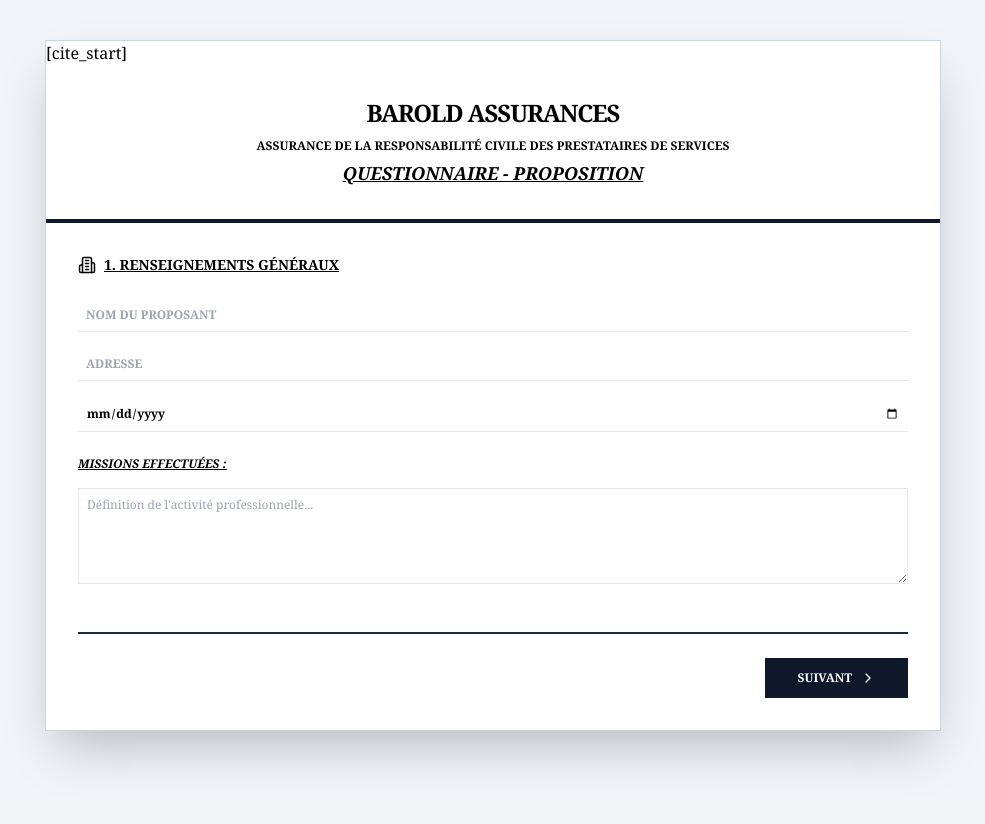
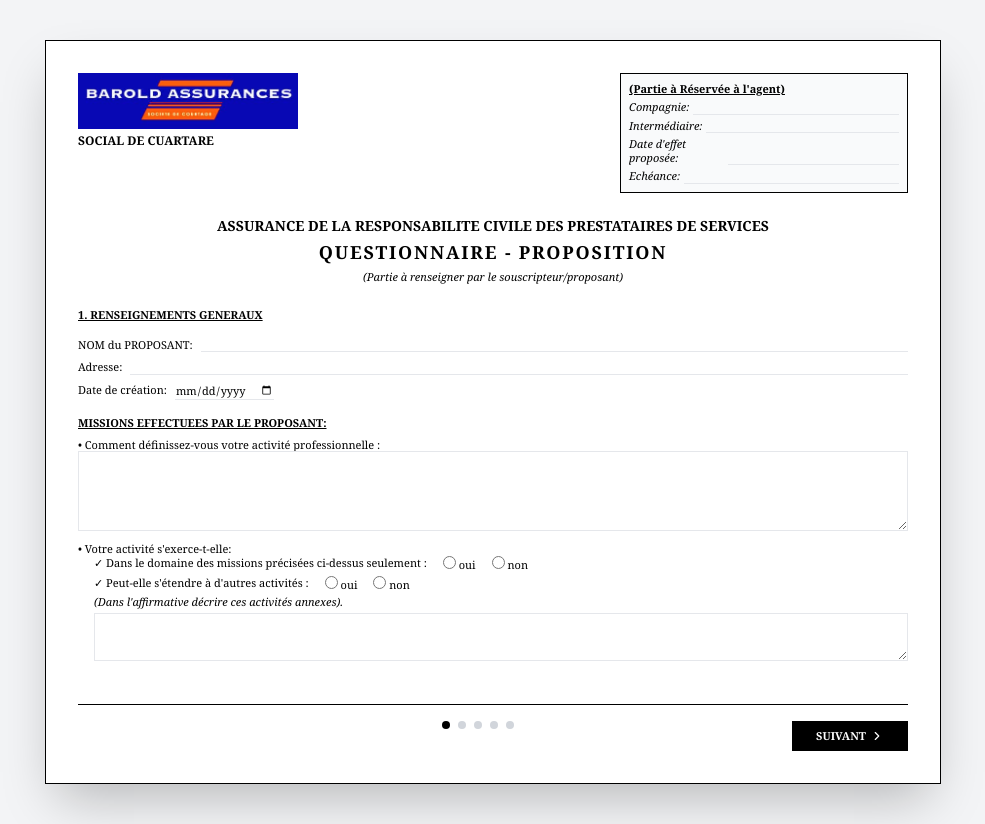
Before and after one commit to yarmotekguardcloud/barold-web, a React (Vite) app: page / in a window 1280 px wide. Shown: the whole page, without its empty margins (147-1132 px from the left). Before the commit the page ends 800 px from the top, so only its background shows below. Built offline with nearby package versions, Linux system fonts and the light colour scheme.

Commit message:
Version finale avec logo et transcription 3 pages PDF

```diff
--- a/src/barold-formulaire.jsx
+++ b/src/barold-formulaire.jsx
@@ -1,6 +1,6 @@
 import React, { useState, useRef, useEffect } from 'react';
 import emailjs from '@emailjs/browser';
-import { ChevronRight, ChevronLeft, CheckCircle, Building2, Briefcase, Users, Shield, PenTool } from 'lucide-react';
+import { ChevronRight, ChevronLeft, CheckCircle } from 'lucide-react';
 
 export default function BaroldFormulaire() {
   const [currentSection, setCurrentSection] = useState(0);
@@ -9,30 +9,28 @@ export default function BaroldFormulaire() {
   const canvasRef = useRef(null);
   const isDrawing = useRef(false);
 
-  // État contenant TOUS les champs du formulaire PDF original (Pages 1, 2 et 3)
   const [formData, setFormData] = useState({
-    // PAGE 1
+    compagnie: '', intermediaire: '', dateEffet: '', echeance: '',
     nomProposant: '', adresse: '', dateCreation: '',
-    commentDefinissezVousActivite: '', domaineExclusif: 'Non', sEtendreAutres: 'Non',
-    descriptionAutres: '',
-    // PAGE 2
+    activiteProfessionnelle: '', missionExclusive: '', sEtendreAutres: '', activitesAnnexes: '',
     materielsUtilises: '', natureBiensConfies: '', mesuresSecurite: '',
-    intervientValeurs: 'Non', commentIntervientValeurs: '',
-    appelSousTraitants: 'Non', typesTravauxSousTraites: '', partCASousTraite: '', exigeAssuranceSousTraitant: 'Non',
-    nombreEmployes: '', caAnnuel: '', masseSalariale: '',
-    principauxClients: '',
-    // PAGE 3
-    dejaAssure: 'Non', numPolice: '', societePrecedente: '', motifFin: '',
-    dommages3Ans: 'Non', faitsSusceptibles: 'Non'
+    intervientValeurs: '', maniereIntervention: '',
+    appelSousTraitance: '', typesTravauxSousTraites: '', partCASousTraite: '', exigeAssuranceST: '',
+    occupeMoins2: false, occupe3a5: false, occupePlus5: false,
+    nombrePersonnes: '', caHT: '', masseSalariale: '', principauxClients: '',
+    dejaAssureRC: '', numPolice: '', societeAssurance: '', motifDateFin: '',
+    dommages3Ans: '', faitsSusceptibles: '',
+    concerneProduits: false, concerneTravaux: false, concerneApresAchevement: false, concerneAutre: false,
+    dateSinistre: '', natureSinistre: '', montantSinistre: ''
   });
 
   const handleInputChange = (e) => {
-    const { name, value } = e.target;
-    setFormData(prev => ({ ...prev, [name]: value }));
+    const { name, value, type, checked } = e.target;
+    setFormData(prev => ({ ...prev, [name]: type === 'checkbox' ? checked : value }));
   };
 
   const handleSubmit = async () => {
-    if (!formData.nomProposant) return alert("Veuillez entrer le nom du proposant.");
+    if (!formData.nomProposant) return alert("Le NOM du PROPOSANT est obligatoire.");
     setIsSubmitting(true);
     const signatureBase64 = canvasRef.current ? canvasRef.current.toDataURL("image/png") : "";
 
@@ -46,13 +44,12 @@ export default function BaroldFormulaire() {
       await emailjs.send('service_3nzz4gj', 'template_2pnk0gg', templateParams, 'diETOYFuHDO5ykoIM');
       setIsDone(true);
     } catch (error) {
-      alert("Erreur lors de l'envoi. Vérifiez votre connexion.");
+      alert("Erreur lors de l'envoi.");
     } finally {
       setIsSubmitting(false);
     }
   };
 
-  // Logique de signature
   useEffect(() => {
     const canvas = canvasRef.current;
     if (!canvas || currentSection !== 4) return;
@@ -82,128 +79,206 @@ export default function BaroldFormulaire() {
     canvas.addEventListener('touchend', stopDrawing);
   }, [currentSection]);
 
-  if (isDone) return (
-    <div className="min-h-screen flex items-center justify-center bg-white p-6 text-center">
-      <div className="max-w-md">
-        <CheckCircle className="w-20 h-20 text-green-600 mx-auto mb-4" />
-        <h1 className="text-2xl font-bold italic underline uppercase">Proposition Transmise</h1>
-        <p className="mt-4 text-slate-600 font-serif">Le document a été envoyé avec succès à Barold Assurances.</p>
-        <button onClick={() => window.location.reload()} className="mt-8 text-blue-600 font-bold underline">Remplir une autre proposition</button>
+  if (isDone) return <div className="p-20 text-center"><CheckCircle className="mx-auto text-green-600 w-16 h-16"/><h1 className="text-2xl font-bold mt-4 uppercase">Proposition Transmise</h1></div>;
+
+  return (
+    <div className="min-h-screen bg-gray-100 py-10 px-4 font-serif text-[11px] leading-tight">
+      <div className="max-w-4xl mx-auto bg-white shadow-2xl border border-black p-8">
+
+        {/* EN-TÊTE PAGE 1 */}
+        <div className="flex justify-between items-start mb-6">
+          <div className="text-left">
+            <img src="/logo-barold.png" alt="BAROLD ASSURANCES" className="h-14 mb-1" />
+            <p className="font-bold text-[12px]">SOCIAL DE CUARTARE</p>
+          </div>
+          <div className="border border-black p-2 w-72 italic bg-gray-50">
+            <p className="font-bold underline not-italic mb-1">(Partie à Réservée à l'agent)</p>
+            <div className="grid grid-cols-1 gap-1">
+              <div className="flex gap-1"><span>Compagnie:</span><input name="compagnie" className="border-b flex-1 bg-transparent" onChange={handleInputChange}/></div>
+              <div className="flex gap-1"><span>Intermédiaire:</span><input name="intermediaire" className="border-b flex-1 bg-transparent" onChange={handleInputChange}/></div>
+              <div className="flex gap-1"><span>Date d'effet proposée:</span><input name="dateEffet" className="border-b flex-1 bg-transparent" onChange={handleInputChange}/></div>
+              <div className="flex gap-1"><span>Echéance:</span><input name="echeance" className="border-b flex-1 bg-transparent" onChange={handleInputChange}/></div>
             </div>
           </div>
-  );
-
-  return (
-    <div className="min-h-screen bg-slate-100 py-10 px-4 font-serif">
-      <div className="max-w-4xl mx-auto bg-white shadow-2xl border border-slate-300">
-        [cite_start]{/* EN-TÊTE FIDÈLE AU PDF [cite: 3, 5] */}
-        <div className="p-8 border-b-4 border-slate-900 text-center">
-          <h1 className="text-2xl font-black uppercase tracking-tighter">Barold Assurances</h1>
-          <h2 className="text-[12px] font-bold mt-2 uppercase">Assurance de la Responsabilité Civile des Prestataires de Services</h2>
-          <h3 className="text-lg font-black mt-1 italic underline">QUESTIONNAIRE - PROPOSITION</h3>
         </div>
 
-        <div className="p-8">
+        <div className="text-center mb-6">
+          <h2 className="font-bold uppercase text-[14px]">ASSURANCE DE LA RESPONSABILITE CIVILE DES PRESTATAIRES DE SERVICES</h2>
+          <h3 className="font-bold text-lg mt-1 tracking-widest">QUESTIONNAIRE - PROPOSITION</h3>
+          <p className="italic mt-1">(Partie à renseigner par le souscripteur/proposant)</p>
+        </div>
+
+        {/* SECTION 1 : PAGE 1 */}
         {currentSection === 0 && (
-            <div className="space-y-6">
-              <h3 className="font-black underline uppercase text-sm flex items-center gap-2"><Building2 size={18}/> 1. Renseignements Généraux</h3>
-              <div className="grid gap-4 text-xs font-bold italic">
-                <input name="nomProposant" placeholder="NOM DU PROPOSANT" className="border-b p-2 outline-none w-full" onChange={handleInputChange} />
-                <input name="adresse" placeholder="ADRESSE" className="border-b p-2 outline-none w-full" onChange={handleInputChange} />
-                <input name="dateCreation" type="date" placeholder="DATE DE CRÉATION" className="border-b p-2 outline-none w-full" onChange={handleInputChange} />
-                <p className="uppercase mt-2 underline italic">Missions effectuées :</p>
-                <textarea name="commentDefinissezVousActivite" placeholder="Définition de l'activité professionnelle..." className="w-full border p-2 h-24 font-normal not-italic" onChange={handleInputChange}></textarea>
+          <div className="space-y-4">
+            <h4 className="font-bold underline uppercase">1. RENSEIGNEMENTS GENERAUX</h4>
+            <div className="grid gap-2">
+              <div className="flex gap-2"><span>NOM du PROPOSANT:</span><input name="nomProposant" className="border-b flex-1 outline-none uppercase font-bold" onChange={handleInputChange}/></div>
+              <div className="flex gap-2"><span>Adresse:</span><input name="adresse" className="border-b flex-1 outline-none" onChange={handleInputChange}/></div>
+              <div className="flex gap-2 w-1/3"><span>Date de création:</span><input name="dateCreation" type="date" className="border-b outline-none" onChange={handleInputChange}/></div>
             </div>
+
+            <div className="mt-4">
+              <p className="font-bold underline uppercase mb-2">MISSIONS EFFECTUEES PAR LE PROPOSANT:</p>
+              <p>• Comment définissez-vous votre activité professionnelle :</p>
+              <textarea name="activiteProfessionnelle" className="w-full border p-1 h-20" onChange={handleInputChange}></textarea>
+              <p className="mt-2">• Votre activité s'exerce-t-elle:</p>
+              <div className="ml-4 space-y-1">
+                <div className="flex gap-4">
+                  <span>✓ Dans le domaine des missions précisées ci-dessus seulement :</span>
+                  <label><input type="radio" name="missionExclusive" value="oui" onChange={handleInputChange}/> oui</label>
+                  <label><input type="radio" name="missionExclusive" value="non" onChange={handleInputChange}/> non</label>
                 </div>
-          )}
-
-          {currentSection === 1 && (
-            <div className="space-y-6">
-              <h3 className="font-black underline uppercase text-sm flex items-center gap-2"><Briefcase size={18}/> 2. Renseignements Spécifiques</h3>
-              <div className="grid gap-4 text-xs font-bold italic">
-                <p>Description des matériels utilisés :</p>
-                <textarea name="materielsUtilises" className="w-full border p-2 h-20 font-normal not-italic" onChange={handleInputChange}></textarea>
-                <p>Nature des biens confiés par la clientèle :</p>
-                <input name="natureBiensConfies" className="border-b p-2 outline-none w-full font-normal not-italic" onChange={handleInputChange} />
-                <p>Mesures de sécurité prises pour les biens :</p>
-                <input name="mesuresSecurite" className="border-b p-2 outline-none w-full font-normal not-italic" onChange={handleInputChange} />
+                <div className="flex gap-4">
+                  <span>✓ Peut-elle s'étendre à d'autres activités :</span>
+                  <label><input type="radio" name="sEtendreAutres" value="oui" onChange={handleInputChange}/> oui</label>
+                  <label><input type="radio" name="sEtendreAutres" value="non" onChange={handleInputChange}/> non</label>
                 </div>
-            </div>
-          )}
-
-          {currentSection === 2 && (
-            <div className="space-y-6">
-              <h3 className="font-black underline uppercase text-sm flex items-center gap-2"><Users size={18}/> 3. Importance de l'activité</h3>
-              <div className="grid gap-4 text-xs font-bold italic">
-                <div className="flex gap-4">
-                  <input name="nombreEmployes" placeholder="NOMBRE DE PERSONNES OCCUPÉES" className="border-b p-2 flex-1" onChange={handleInputChange} />
-                  <input name="caAnnuel" placeholder="CHIFFRE D'AFFAIRES ANNUEL HT" className="border-b p-2 flex-1" onChange={handleInputChange} />
-                </div>
-                <input name="masseSalariale" placeholder="MONTANT DE LA MASSE SALARIALE ANNUELLE" className="border-b p-2" onChange={handleInputChange} />
-                <p className="mt-4 font-bold italic">Principaux clients :</p>
-                <textarea name="principauxClients" className="w-full border p-2 h-20 font-normal" onChange={handleInputChange}></textarea>
-              </div>
-            </div>
-          )}
-
-          {currentSection === 3 && (
-            <div className="space-y-6">
-              <h3 className="font-black underline uppercase text-sm flex items-center gap-2"><Shield size={18}/> 4. Antécédents du risque</h3>
-              <div className="text-xs font-bold italic space-y-4">
-                <div className="bg-red-50 p-4 border border-red-200">
-                  [cite_start]<p className="text-red-800 uppercase font-black mb-2">Avertissement Code CIMA[cite: 96]:</p>
-                  <p className="font-normal not-italic leading-relaxed">Toute réticence ou déclaration intentionnellement fausse entraîne les sanctions des articles 18 et 19 du Code CIMA.</p>
-                </div>
-                <div className="flex items-center gap-4">
-                  <span>Déjà titulaire de polices RC ?</span>
-                  <select name="dejaAssure" className="border p-1" onChange={handleInputChange}>
-                    <option value="Non">NON</option>
-                    <option value="Oui">OUI</option>
-                  </select>
-                </div>
-                <input name="numPolice" placeholder="Si oui, sous quel numéro ?" className="border-b p-2 w-full" onChange={handleInputChange} />
-                <div className="flex items-center gap-4">
-                  <span>Dommages au cours des 3 dernières années ?</span>
-                  <select name="dommages3Ans" className="border p-1" onChange={handleInputChange}>
-                    <option value="Non">NON</option>
-                    <option value="Oui">OUI</option>
-                  </select>
+                <p className="italic">(Dans l'affirmative décrire ces activités annexes).</p>
+                <textarea name="activitesAnnexes" className="w-full border p-1 h-12" onChange={handleInputChange}></textarea>
               </div>
             </div>
           </div>
         )}
 
-          {currentSection === 4 && (
-            <div className="space-y-6 text-center">
-              <h3 className="font-black underline uppercase text-sm flex items-center justify-center gap-2"><PenTool size={18}/> Validation & Signature</h3>
-              [cite_start]<p className="text-xs italic font-bold">Je soussigné certifie que les réponses faites sont exactes[cite: 97, 98].</p>
-              <div className="border-2 border-slate-300 inline-block bg-white shadow-inner mt-4">
-                <canvas ref={canvasRef} width={500} height={200} className="touch-none cursor-crosshair" />
+        {/* SECTION 2 : PAGE 1 (BAS) & PAGE 2 */}
+        {currentSection === 1 && (
+          <div className="space-y-4">
+            <h4 className="font-bold underline uppercase">2- RENSEIGNEMENTS SPECIFIQUES</h4>
+            <p className="font-bold italic">QUESTIONS SUPPLEMENTAIRES RELATIVES A L'ACTIVITE</p>
+            <p>• Veuillez décrire brièvement les matériels utilisés dans l'exploitation de l'entreprise :</p>
+            <textarea name="materielsUtilises" className="w-full border p-1 h-16" onChange={handleInputChange}></textarea>
+
+            <p>• Quelle est la nature des biens confiés par votre clientèle et se trouvant dans vos locaux :</p>
+            <input name="natureBiensConfies" className="w-full border-b" onChange={handleInputChange}/>
+
+            <p>• Quelles mesures sont-elles prises pour permettre sécuriser ces biens :</p>
+            <input name="mesuresSecurite" className="w-full border-b" onChange={handleInputChange}/>
+
+            <div className="flex gap-4 items-center mt-2">
+              <p>• Etes-vous susceptible d'intervenir sur des chèques bancaires, cartes de crédit ou valeurs similaires?</p>
+              <label><input type="radio" name="intervientValeurs" value="oui" onChange={handleInputChange}/> oui</label>
+              <label><input type="radio" name="intervientValeurs" value="non" onChange={handleInputChange}/> non</label>
             </div>
-              <div className="flex justify-center gap-8 mt-4 text-[10px] font-bold">
-                <button onClick={() => canvasRef.current.getContext('2d').clearRect(0,0,500,200)} className="text-red-600 underline uppercase">Effacer</button>
-                [cite_start]<span>Ouagadougou, le {new Date().toLocaleDateString('fr-FR')} [cite: 100, 102]</span>
+            <p className="italic">Dans l'affirmative, dites-nous brièvement de quelle manière s'effectue votre intervention?</p>
+            <textarea name="maniereIntervention" className="w-full border p-1 h-12" onChange={handleInputChange}></textarea>
+          </div>
+        )}
+
+        {/* SECTION 3 : PAGE 2 (SUITE) */}
+        {currentSection === 2 && (
+          <div className="space-y-4">
+            <p className="font-bold italic uppercase underline">QUESTIONS RELATIVES A L'ENSEMBLE DES ACTIVITES</p>
+            <div className="flex gap-4">
+              <p>• Faites-vous appel à des sous-traitants ?</p>
+              <label><input type="radio" name="appelSousTraitance" value="oui" onChange={handleInputChange}/> oui</label>
+              <label><input type="radio" name="appelSousTraitance" value="non" onChange={handleInputChange}/> non</label>
+            </div>
+            <div className="grid gap-2 ml-4">
+              <div className="flex gap-2"><span>- pour quels types de travaux:</span><input name="typesTravauxSousTraites" className="border-b flex-1" onChange={handleInputChange}/></div>
+              <div className="flex gap-2"><span>- Part de votre chiffre d'affaires sous-traité:</span><input name="partCASousTraite" className="border-b flex-1" onChange={handleInputChange}/></div>
+              <div className="flex gap-4">
+                <span>• Exigez-vous que vos sous-traitants soient assurés en Responsabilité Civile Professionnelle ?</span>
+                <label><input type="radio" name="exigeAssuranceST" value="oui" onChange={handleInputChange}/> oui</label>
+                <label><input type="radio" name="exigeAssuranceST" value="non" onChange={handleInputChange}/> non</label>
+              </div>
+            </div>
+
+            <h4 className="font-bold underline uppercase mt-6 text-center">IMPORTANCE DE L'ACTIVITE</h4>
+            <div className="border border-black p-3 space-y-2">
+              <p>L'entreprise occupe-t-elle (1) :</p>
+              <div className="flex justify-around font-bold">
+                <label>2 personnes au plus : <input type="checkbox" name="occupeMoins2" onChange={handleInputChange}/></label>
+                <label>de 3 à 5 personnes : <input type="checkbox" name="occupe3a5" onChange={handleInputChange}/></label>
+                <label>plus de 5 personnes : <input type="checkbox" name="occupePlus5" onChange={handleInputChange}/></label>
+              </div>
+              <p className="text-[9px] italic">(1) Non compris les membres de la famille, associés et apprentis.</p>
+            </div>
+            <div className="grid gap-2 mt-4">
+              <div className="flex gap-2"><span>- nombre de personnes occupées:</span><input name="nombrePersonnes" className="border-b flex-1" onChange={handleInputChange}/></div>
+              <div className="flex gap-2"><span>- montant du chiffre d'affaires annuel hors taxes:</span><input name="caHT" className="border-b flex-1" onChange={handleInputChange}/></div>
+              <div className="flex gap-2"><span>- montant de la masse salariale annuelle:</span><input name="masseSalariale" className="border-b flex-1" onChange={handleInputChange}/></div>
+              <div className="mt-2">
+                <p className="font-bold underline">Quels sont vos principaux clients :</p>
+                <textarea name="principauxClients" className="w-full border p-1 h-12" onChange={handleInputChange}></textarea>
+              </div>
             </div>
           </div>
         )}
 
+        {/* SECTION 4 : PAGE 3 */}
+        {currentSection === 3 && (
+          <div className="space-y-4">
+            <h4 className="font-bold underline uppercase text-center">ANTECEDENTS DU RISQUE</h4>
+            <div className="space-y-3">
+              <div className="flex gap-4">
+                <p>• Le proposant est-il titulaire de polices d'Assurance Responsabilité Civile ?</p>
+                <label><input type="radio" name="dejaAssureRC" value="oui" onChange={handleInputChange}/> OUI</label>
+                <label><input type="radio" name="dejaAssureRC" value="non" onChange={handleInputChange}/> NON</label>
+              </div>
+              <div className="flex gap-2"><span>- Sous quel numéro ?</span><input name="numPolice" className="border-b flex-1" onChange={handleInputChange}/></div>
+              <p>A quelle société d'assurances est-il ou a-t-il été assuré pour le risque proposé ?</p>
+              <input name="societeAssurance" className="w-full border-b" onChange={handleInputChange}/>
+              <p>Pour quel motif et à quelle date cette assurance doit-elle prendre ou a-t-elle pris fin ?</p>
+              <input name="motifDateFin" className="w-full border-b" onChange={handleInputChange}/>
+
+              <div className="flex gap-4">
+                <p>• Des dommages sont-ils survenus au cours des 3 dernières années ?</p>
+                <label><input type="radio" name="dommages3Ans" value="oui" onChange={handleInputChange}/> OUI</label>
+                <label><input type="radio" name="dommages3Ans" value="non" onChange={handleInputChange}/> NON</label>
+              </div>
+              <div className="flex gap-4">
+                <p>• Connaissance de faits susceptibles d'entraîner des réclamations ?</p>
+                <label><input type="radio" name="faitsSusceptibles" value="oui" onChange={handleInputChange}/> OUI</label>
+                <label><input type="radio" name="faitsSusceptibles" value="non" onChange={handleInputChange}/> NON</label>
+              </div>
+
+              <div className="bg-gray-100 p-3 border border-black text-[10px] leading-tight italic">
+                Toute réticence ou déclaration intentionnellement fausse, toute omission ou déclaration inexacte par le proposant... entraîne l'application, suivant le cas, des sanctions prévues aux articles 18 et 19 du Code CIMA.
+              </div>
+            </div>
+          </div>
+        )}
+
+        {/* SECTION 5 : SIGNATURE PAGE 3 */}
+        {currentSection === 4 && (
+          <div className="space-y-6">
+            <p className="italic underline font-bold">Je soussigné certifie que les réponses faites à la présente proposition sont à ma connaissance exactes et propose qu'elles servent de base pour l'établissement du contrat que je désire souscrire. [cite: 97, 98, 99]</p>
+            <div className="flex justify-center border-2 border-black bg-white">
+              <canvas ref={canvasRef} width={500} height={200} className="touch-none cursor-crosshair" />
+            </div>
+            <div className="flex justify-between items-end font-bold uppercase mt-4">
+              <button onClick={() => canvasRef.current.getContext('2d').clearRect(0,0,500,200)} className="text-red-600 underline text-[10px]">Effacer Signature</button>
+              <div className="text-right">
+                <p>Fait à : <input name="lieuFait" className="border-b w-32" onChange={handleInputChange}/></p>
+                <p className="mt-2">le {new Date().toLocaleDateString('fr-FR')}</p>
+              </div>
+            </div>
+            <p className="text-center font-bold mt-4">NOM ET SIGNATURE DU PROPOSANT [cite: 104]</p>
+          </div>
+        )}
+
         {/* NAVIGATION */}
-          <div className="flex justify-between mt-12 pt-6 border-t-2 border-slate-800">
-            <button onClick={() => setCurrentSection(currentSection - 1)} disabled={currentSection === 0} className={`flex items-center gap-2 text-xs font-black ${currentSection === 0 ? 'invisible' : 'hover:underline'}`}>
-              <ChevronLeft size={16}/> PRÉCÉDENT
+        <div className="flex justify-between mt-10 pt-4 border-t border-black">
+          <button onClick={() => setCurrentSection(currentSection - 1)} disabled={currentSection === 0} className={`flex items-center gap-1 font-bold ${currentSection === 0 ? 'invisible' : ''}`}>
+            <ChevronLeft size={14}/> PRÉCÉDENT
           </button>
+          <div className="flex gap-2">
+            {[0,1,2,3,4].map(s => (
+              <div key={s} className={`w-2 h-2 rounded-full ${currentSection === s ? 'bg-black' : 'bg-gray-300'}`}></div>
+            ))}
+          </div>
           {currentSection < 4 ? (
-              <button onClick={() => setCurrentSection(currentSection + 1)} className="bg-slate-900 text-white px-8 py-3 text-xs font-black uppercase flex items-center gap-2">
-                SUIVANT <ChevronRight size={16}/>
+            <button onClick={() => setCurrentSection(currentSection + 1)} className="bg-black text-white px-6 py-2 font-bold flex items-center gap-1">
+              SUIVANT <ChevronRight size={14}/>
             </button>
           ) : (
-              <button onClick={handleSubmit} disabled={isSubmitting} className="bg-orange-600 text-white px-10 py-4 text-sm font-black uppercase tracking-widest shadow-xl hover:bg-orange-700 disabled:opacity-50 transition-all">
-                {isSubmitting ? "ENVOI EN COURS..." : "SIGNER ET ENVOYER"}
+            <button onClick={handleSubmit} disabled={isSubmitting} className="bg-orange-600 text-white px-8 py-3 font-bold uppercase border-2 border-black">
+              {isSubmitting ? "ENVOI EN COURS..." : "VALIDER LA PROPOSITION"}
             </button>
           )}
         </div>
       </div>
     </div>
-    </div>
   );
 }
```
Lines whose indentation alone changed are shown as unchanged.
